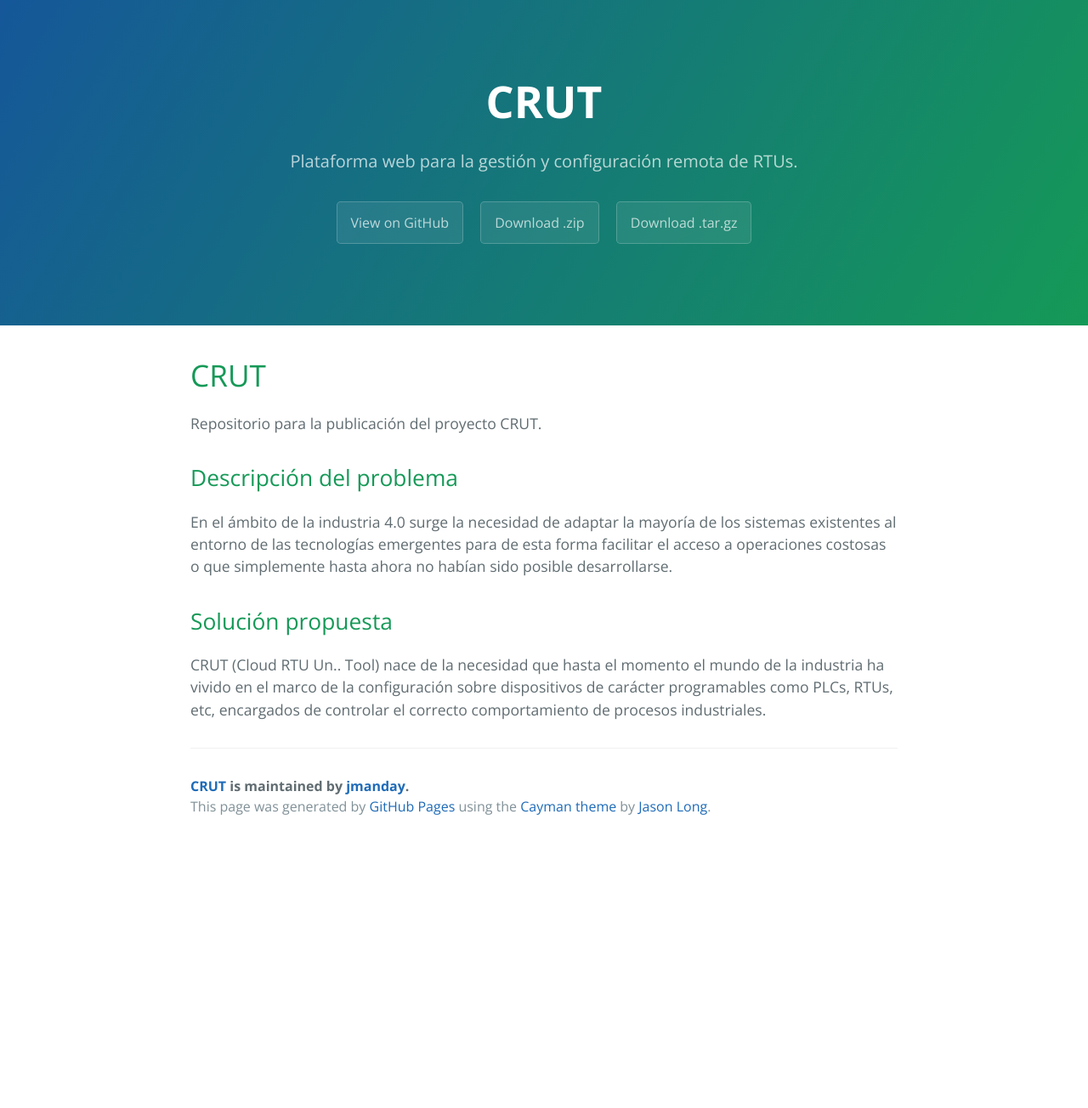
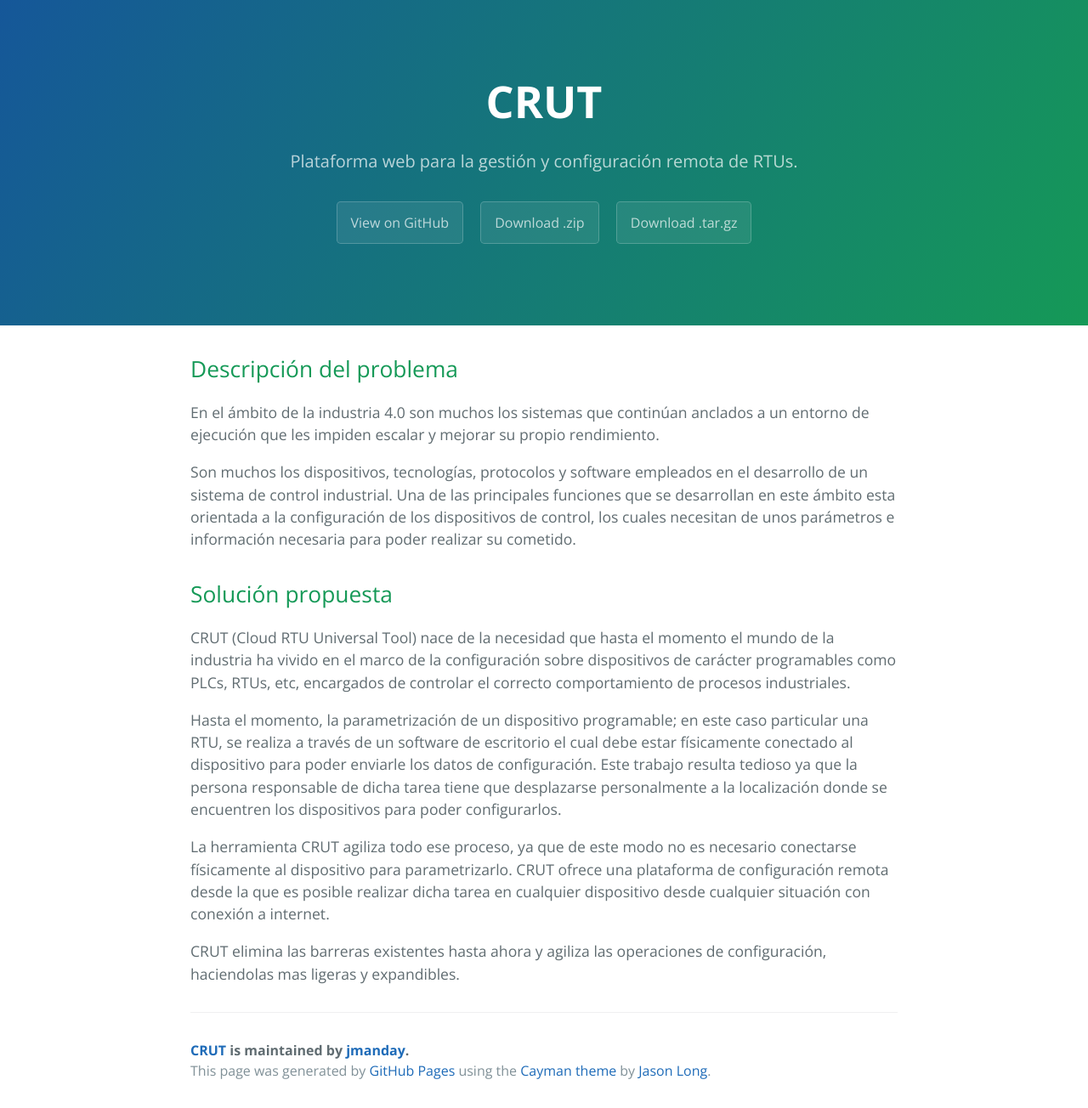
Before and after one commit to jmanday/CRUT, a Jekyll site: the page built from index.md, in a window 1280 px wide. Shown: the whole page at 85% size. Built offline with Jekyll 4.4.1, drawn with Linux system fonts in a browser that asks for light colours; before the commit the page ends 993 px from its top, so only the background shows below that.

Commit message:
Actualizado fichero index.md

```diff
--- a/index.md
+++ b/index.md
@@ -2,14 +2,18 @@
 layout: index
 ---
 
-# CRUT
-Repositorio para la publicación del proyecto CRUT.
-
-
 ## Descripción del problema
 
-En el ámbito de la industria 4.0 surge la necesidad de adaptar la mayoría de los sistemas existentes al entorno de las tecnologías emergentes para de esta forma facilitar el acceso a operaciones costosas o que simplemente hasta ahora no habían sido posible desarrollarse.
+En el ámbito de la industria 4.0 son muchos los sistemas que continúan anclados a un entorno de ejecución que les impiden escalar y mejorar su propio rendimiento.
+
+Son muchos los dispositivos, tecnologías, protocolos y software empleados en el desarrollo de un sistema de control industrial. Una de las principales funciones que se desarrollan en este ámbito esta orientada a la configuración de los dispositivos de control, los cuales necesitan de unos parámetros e información necesaria para poder realizar su cometido.
 
 
 ## Solución propuesta
-CRUT (Cloud RTU Un.. Tool) nace de la necesidad que hasta el momento el mundo de la industria ha vivido en el marco de la configuración sobre dispositivos de carácter programables como PLCs, RTUs, etc, encargados de controlar el correcto comportamiento de procesos industriales.
+CRUT (Cloud RTU Universal Tool) nace de la necesidad que hasta el momento el mundo de la industria ha vivido en el marco de la configuración sobre dispositivos de carácter programables como PLCs, RTUs, etc, encargados de controlar el correcto comportamiento de procesos industriales.
+
+Hasta el momento, la parametrización de un dispositivo programable; en este caso particular una RTU, se realiza a través de un software de escritorio el cual debe estar físicamente conectado al dispositivo para poder enviarle los datos de configuración. Este trabajo resulta tedioso ya que la persona responsable de dicha tarea tiene que desplazarse personalmente a la localización donde se encuentren los dispositivos para poder configurarlos.
+
+La herramienta CRUT agiliza todo ese proceso, ya que de este modo no es necesario conectarse físicamente al dispositivo para parametrizarlo. CRUT ofrece una plataforma de configuración remota desde la que es posible realizar dicha tarea en cualquier dispositivo desde cualquier situación con conexión a internet.
+
+CRUT elimina las barreras existentes hasta ahora y agiliza las operaciones de configuración, haciendolas mas ligeras y expandibles.
```
